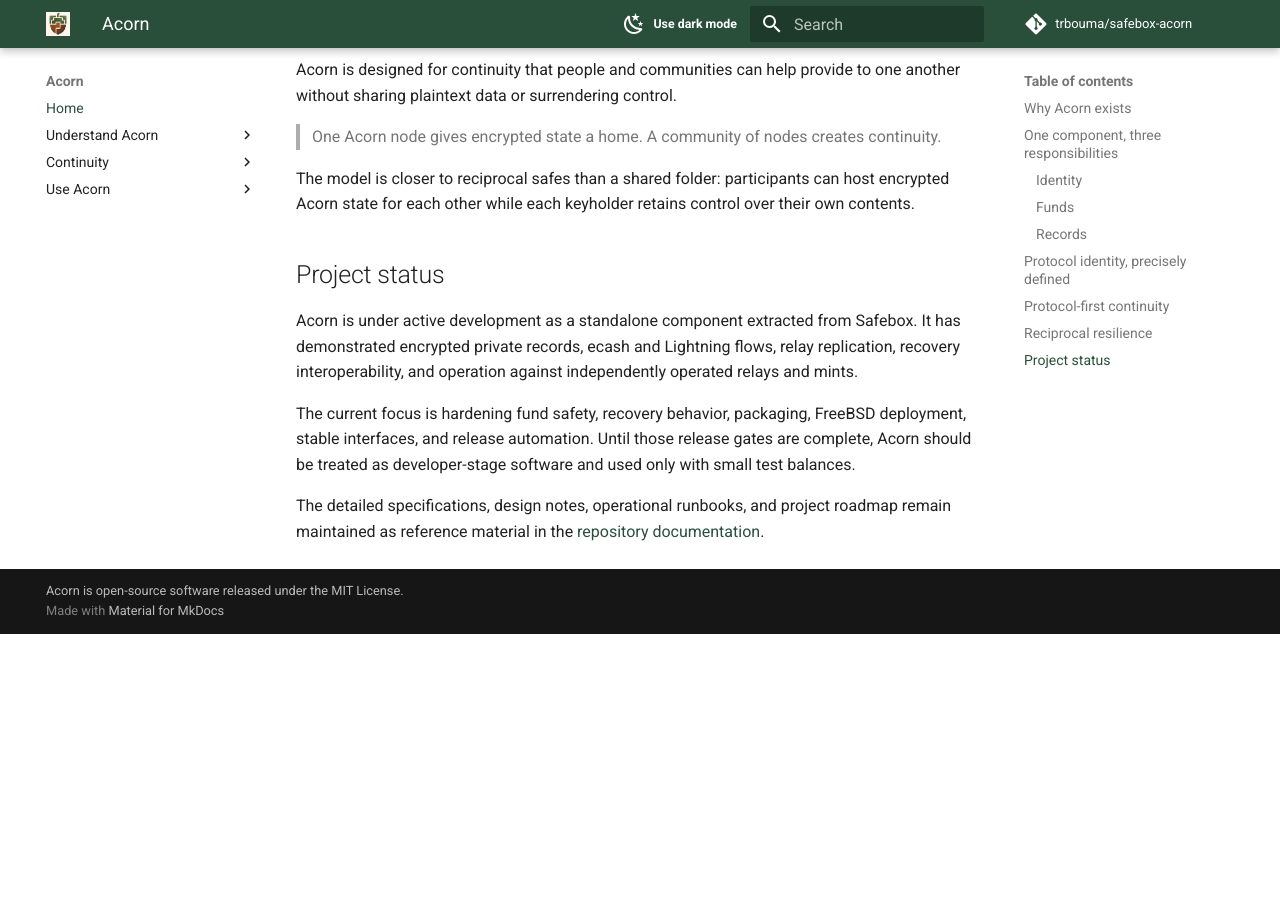
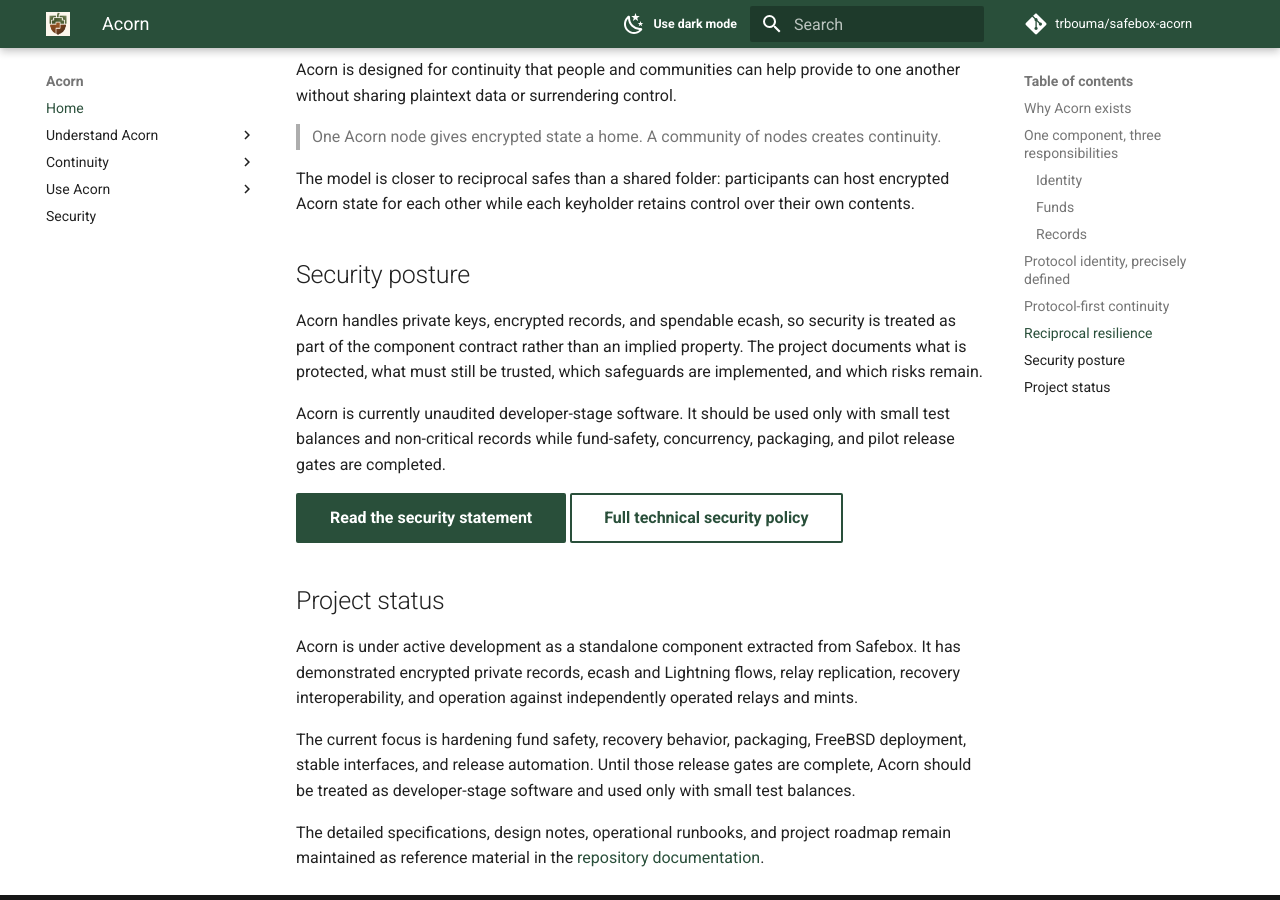
Before and after one commit to trbouma/safebox-acorn, an MkDocs documentation site: the page built from website/index.md, in a window 1280 px wide and 900 px high, scrolled down 2477 px. Built offline with MkDocs 1.6.1 and Material for MkDocs 9.7.7, drawn with Linux system fonts in a browser that asks for light colours; comment, search, counter and statistics services are not loaded; before the commit the page ends 3111 px from its top, so only the background shows below that.

Commit message:
put security at top

```diff
--- a/mkdocs.yml
+++ b/mkdocs.yml
@@ -46,6 +46,7 @@
   - Use Acorn:
       - Deployment and Trust: deployment-and-trust.md
       - Project Status: project-status.md
+  - Security: security.md
 
 markdown_extensions:
   - attr_list
--- a/website/index.md
+++ b/website/index.md
@@ -116,6 +116,20 @@
 host encrypted Acorn state for each other while each keyholder retains control
 over their own contents.
 
+## Security posture
+
+Acorn handles private keys, encrypted records, and spendable ecash, so security
+is treated as part of the component contract rather than an implied property.
+The project documents what is protected, what must still be trusted, which
+safeguards are implemented, and which risks remain.
+
+Acorn is currently unaudited developer-stage software. It should be used only
+with small test balances and non-critical records while fund-safety,
+concurrency, packaging, and pilot release gates are completed.
+
+[Read the security statement](security.md){ .md-button .md-button--primary }
+[Full technical security policy](https://github.com/trbouma/safebox-acorn/blob/main/SECURITY.md){ .md-button }
+
 ## Project status
 
 Acorn is under active development as a standalone component extracted from
```
Also changed, not shown: website/project-status.md (+2 -0 lines), website/security.md (added, +111 -0 lines).
